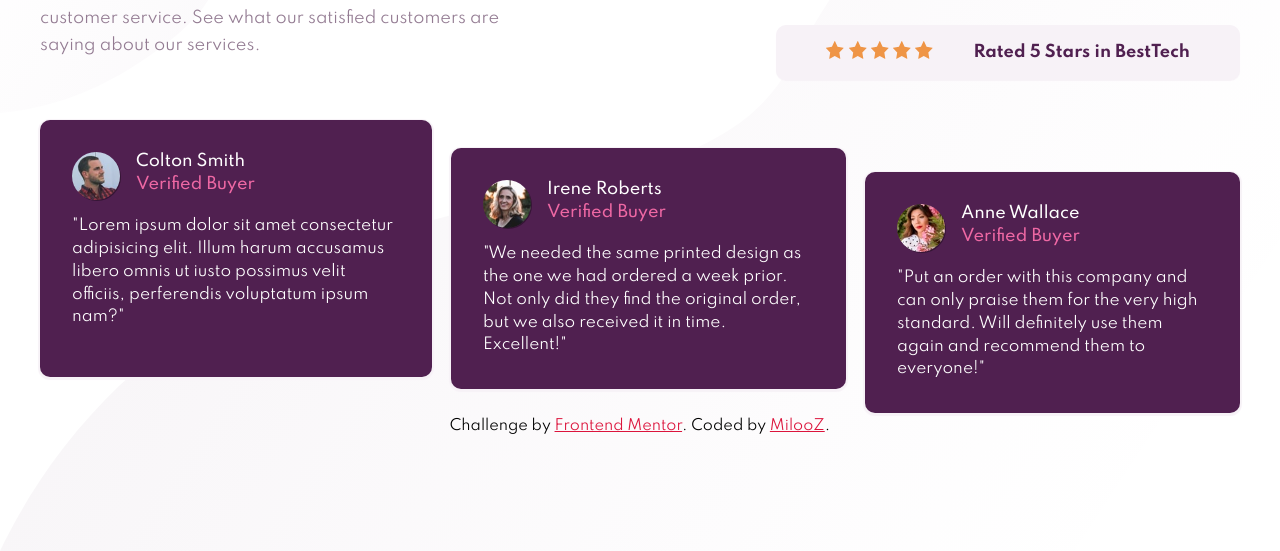
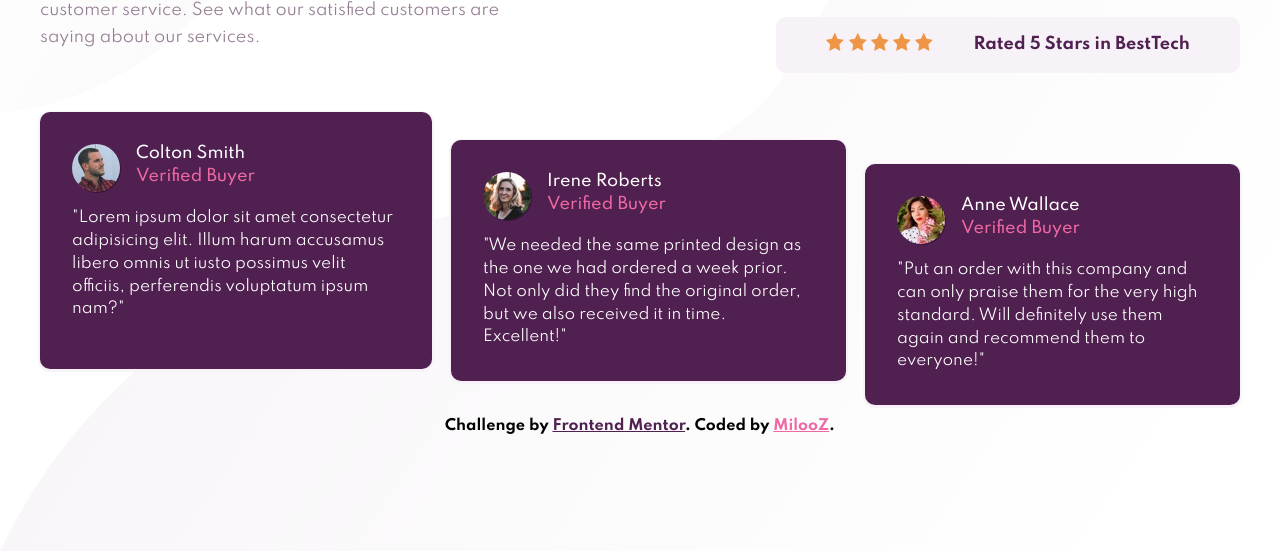
Before and after one commit to Mil00Z/social-proof-module, a plain HTML site: page index.html in a window 1280 px wide. Shown: the part 249-800 px from the top of the page. Drawn offline with Linux system fonts and the light colour scheme.

Commit message:
Minor Changes After feedback

```diff
--- a/assets/css/main.css
+++ b/assets/css/main.css
@@ -227,11 +227,16 @@
     /* responsive Large */
     /* Imported Styles from Exercice */
     .attribution {
-        margin:2rem 0;
+        margin:clamp(25px,5vh,50px) 0;
         font-size: 0.9rem;
         text-align: center;
       }
-      .attribution a {
-        color: hsl(228, 45%, 44%);
-        color:crimson;
+
+
+      .attribution a.challenge{
+          color:var(--darkMagenta);
+        }
+
+      .attribution a.author{
+        color:var(--softPink);
       }
--- a/index.html
+++ b/index.html
@@ -15,9 +15,10 @@
 
     <title>Frontend Mentor | Social proof section</title>
   </head>
+
   <body>
 
-   <div class="wrapper">
+   <main class="wrapper">
 
     <!-- TOP CONTENT -->
     <header class="header">
@@ -38,11 +39,11 @@
 
       </section>
 
-      <section id="ratings">
+      <block id="ratings">
 
-        <ul class="list-rating">
+        <ul class="list-rating" role="list">
 
-          <li class="rating--desc">
+          <li class="rating--desc" role="listitem">
 
             <div class="list-rating--stars">
               <img src="./assets/img/icon-star.svg" alt="une icone d'étoile" class="rating--star">
@@ -54,17 +55,20 @@
             Rated 5 Stars in Reviews
           </li>
 
-          <li class="rating--desc">
+          <li class="rating--desc" role="listitem">
             <div class="list-rating--stars">
+
               <img src="./assets/img/icon-star.svg" alt="une icone d'étoile" class="rating--star">
               <img src="./assets/img/icon-star.svg" alt="une icone d'étoile" class="rating--star">
               <img src="./assets/img/icon-star.svg" alt="une icone d'étoile" class="rating--star">
               <img src="./assets/img/icon-star.svg" alt="une icone d'étoile" class="rating--star">
               <img src="./assets/img/icon-star.svg" alt="une icone d'étoile" class="rating--star">
+
             </div>
             Rated 5 Stars in Report Guru
           </li>
-          <li class="rating--desc">
+
+          <li class="rating--desc" role="listitem">
 
             <div class="list-rating--stars">
 
@@ -79,13 +83,14 @@
           </li>
         </ul>
 
-      </section>
+      </block>
 
     </header>
 
       <!-- LIST OF TESTIMONIALS -->
-      <section id="cards">
-        <div class="card">
+      <row id="cards">
+
+        <card class="card">
             <div class="card-top-content">
               <img src="./assets/img/image-colton.jpg" alt="" class="buyer-thumbnail">
               <div class="card-buyer--info">
@@ -96,9 +101,9 @@
             <p class="card-buyer--testi">
               "Lorem ipsum dolor sit amet consectetur adipisicing elit. Illum harum accusamus libero omnis ut iusto possimus velit officiis, perferendis voluptatum ipsum nam?"
             </p>
-        </div>
+          </card>
 
-        <div class="card">
+        <card class="card">
             <div class="card-top-content">
               <img src="./assets/img/image-irene.jpg" alt="" class="buyer-thumbnail">
               <div class="card-buyer--info">
@@ -111,10 +116,10 @@
           Not only did they find the original order, but we also received it in time.
           Excellent!"
             </p>
-        </div>
+          </card>
 
 
-        <div class="card">
+        <card class="card">
             <div class="card-top-content">
               <img src="./assets/img/image-anne.jpg" alt="" class="buyer-thumbnail">
               <div class="card-buyer--info">
@@ -127,20 +132,26 @@
             "Put an order with this company and can only praise them for the very high
       standard. Will definitely use them again and recommend them to everyone!"
           </p>
-        </div>
+        </card>
 
-      </section>
+      </row>
 
       <!-- CREDITS -->
-    <div class="attribution">
-      Challenge by
-      <a href="https://www.frontendmentor.io/challenges/social-proof-section-6e0qTv_bA" target="_blank"
-        >Frontend Mentor</a
-      >. Coded by <a href="http://codepen.io/MilooZ/" title="MilooZ">MilooZ</a>.
+      <footer>
 
-    </div>
+        <h2 class="attribution">
+          Challenge by
+          <a href="https://www.frontendmentor.io/challenges/social-proof-section-6e0qTv_bA" target="_blank"
+            class="challenge">Frontend Mentor</a
+          >. Coded by <a href="http://codepen.io/MilooZ/" title="MilooZ" class="author">MilooZ</a>.
 
-  </div>
+        </h2>
+
+
+      </footer>
+
+
+    </main>
 
 </body>
 </html>
```
